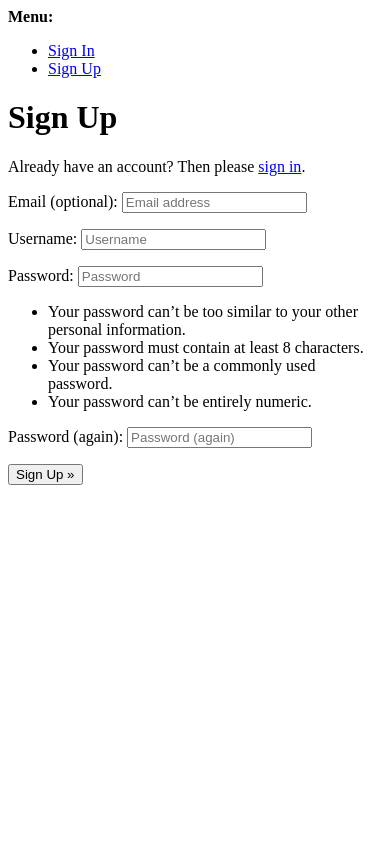
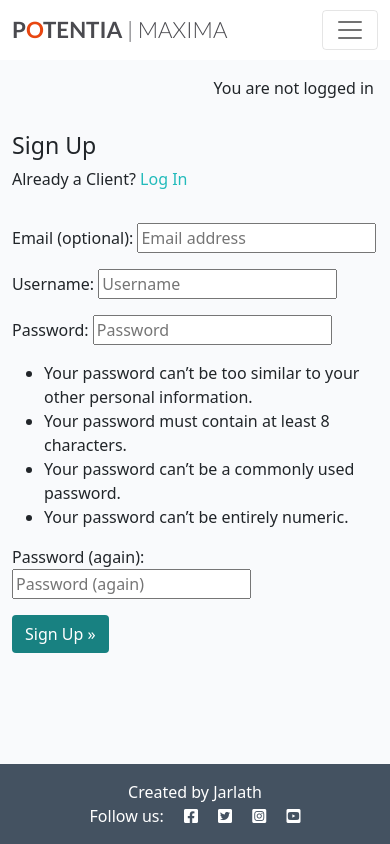
Before and after one commit to JarlathMacS/potentia_maxima, a Django app: page /accounts/signup/ in a window 390 px wide. Run offline with Django 4.2, Linux system fonts and the light colour scheme.

Commit message:
add signup page template

```diff
--- a/home/templates/home/index.html
+++ b/home/templates/home/index.html
@@ -1,4 +1,6 @@
 {% extends "base.html" %} {% load static %} {% block content %}
+
+{% if user.is_authenticated %}
 
 <!-- index.html content starts here -->
 <div class="container-fluid">
@@ -50,6 +52,8 @@
     {% endif %}
 </div>
 
+{% endif %}
+
 <!-- index.html content ends here -->
 {% endblock %}
 {% block copyright %}
--- a/templates/account/signup.html
+++ b/templates/account/signup.html
@@ -1,21 +1,29 @@
-{% extends "account/base.html" %}
+{% extends "base.html" %}
 
 {% load i18n %}
 
 {% block head_title %}{% trans "Signup" %}{% endblock head_title %}
 
 {% block content %}
-<h1>{% trans "Sign Up" %}</h1>
+<div class="container">
+  <div class="row">
+    <div class="col-md-8 mt-3 offset-md-2">
+      <h3>{% trans "Sign Up" %}</h3>
 
-<p>{% blocktrans %}Already have an account? Then please <a href="{{ login_url }}">sign in</a>.{% endblocktrans %}</p>
-
+      <p>{% blocktrans %}Already a Client? <a class="link" href="{{ login_url }}">Log In</a>{% endblocktrans %}</p>
+    </div>
+  </div>
+  <div class="row">
+    <div class="col-md-8 mt-3 offset-md-2">
       <form class="signup" id="signup_form" method="post" action="{% url 'account_signup' %}">
         {% csrf_token %}
         {{ form.as_p }}
         {% if redirect_field_value %}
         <input type="hidden" name="{{ redirect_field_name }}" value="{{ redirect_field_value }}" />
         {% endif %}
-  <button type="submit">{% trans "Sign Up" %} &raquo;</button>
+        <button class="btn btn-signup right" type="submit">{% trans "Sign Up" %} &raquo;</button>
       </form>
-
+    </div>
+  </div>
+</div>
 {% endblock content %}
--- a/templates/base.html
+++ b/templates/base.html
@@ -73,6 +73,11 @@
     </nav>
 
     <main class="flex-shrink-0 main-bg">
+        {% if user.is_authenticated %}
+        <p class="text-end m-3">You are logged in as {{ user }}</p>
+        {% else %}
+        <p class="text-end m-3">You are not logged in</p>
+        {% endif %}
 
         {% block content %}
         <!-- Content Goes here -->
```
Also changed, not shown: db.sqlite3. Lines whose indentation alone changed are shown as unchanged.
